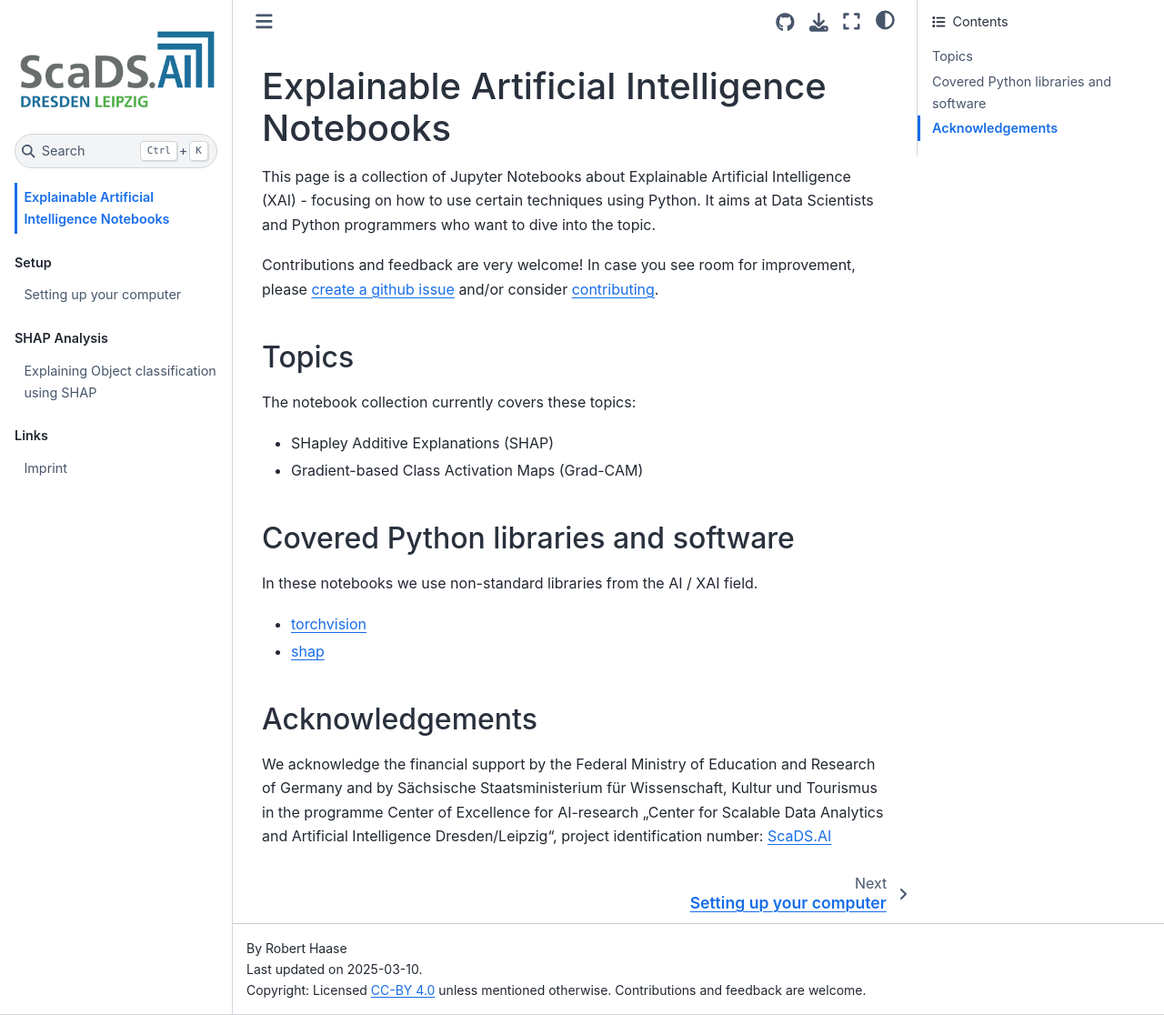
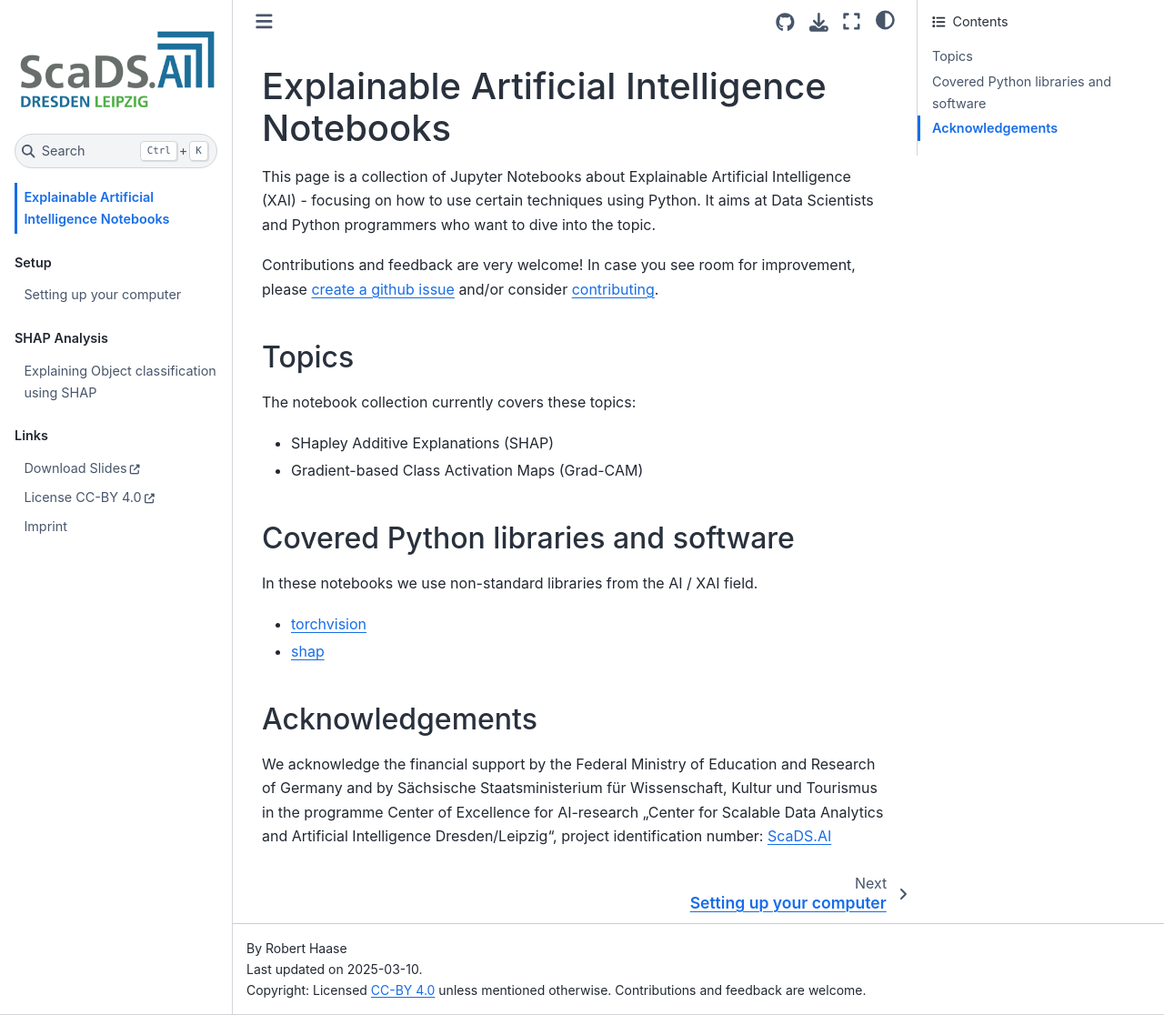
Before and after one commit to haesleinhuepf/xai, a Jupyter Book: the page built from docs/intro.md, in a window 1280 px wide and 1116 px high. Shown: the whole window at 91% size. Built offline with Jupyter Book 1.0.4 settings and Sphinx 7.4.7 and the Sphinx Book theme 1.1.4, drawn with Linux system fonts in a browser that asks for light colours; pages that are not in the unit, such as notebooks, are missing from menus.

Commit message:
Update _toc.yml

```diff
--- a/docs/_toc.yml
+++ b/docs/_toc.yml
@@ -20,4 +20,8 @@ parts:
 
   - caption: Links
     chapters:
+    - url: https://doi.org/10.5281/zenodo.14996127
+      title: Download Slides
+    - url: https://creativecommons.org/licenses/by/4.0/
+      title: License CC-BY 4.0
     - file: imprint
```
